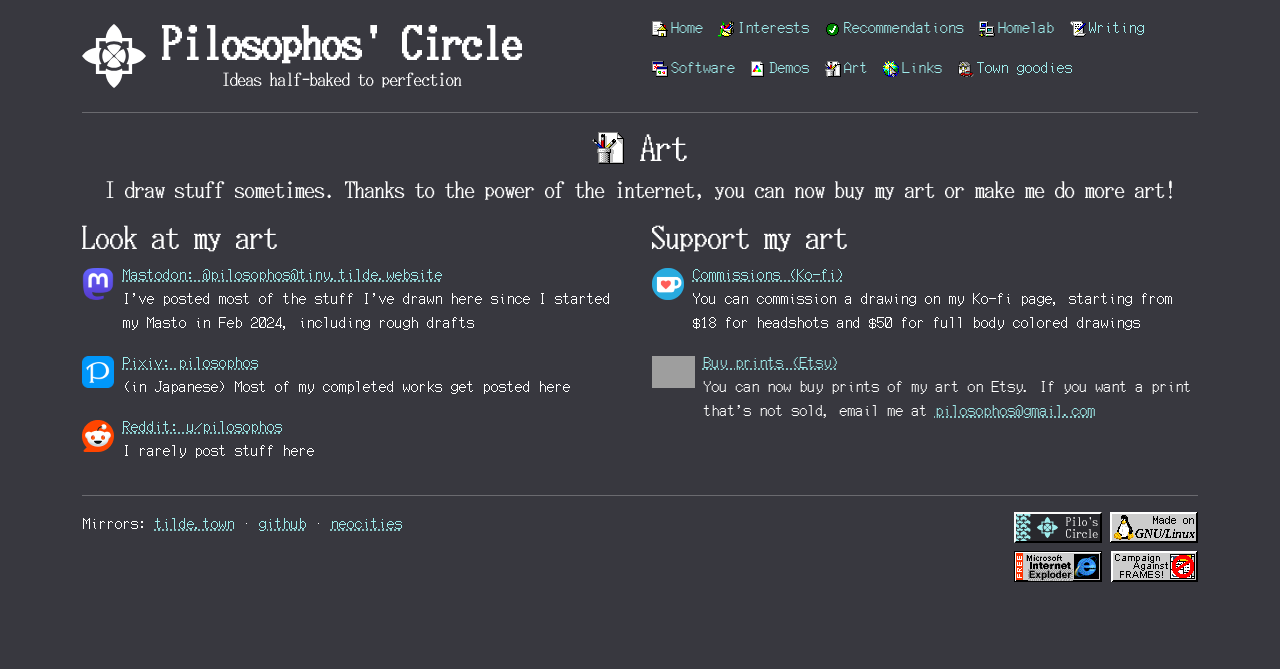
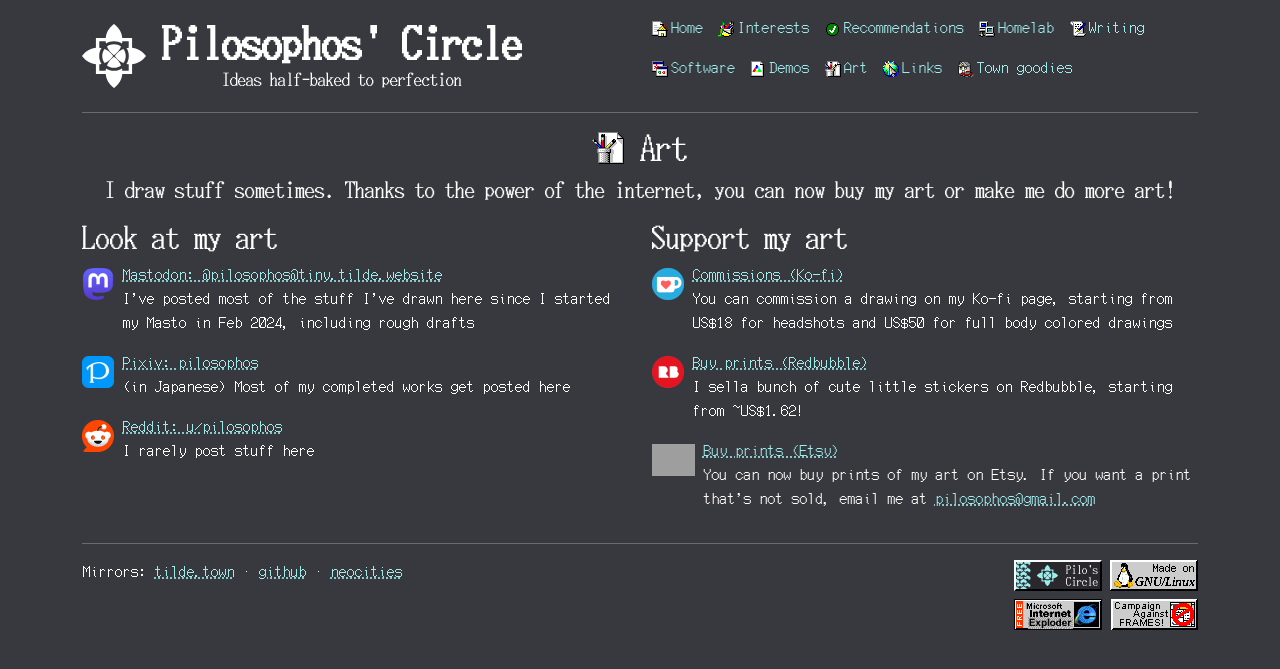
Before and after one commit to pilosophos/pilosophos-site-v1, a Jekyll site: the page built from art.html, in a window 1280 px wide. Shown: the top 669 px of the page. Built offline with Jekyll 4.4.1, drawn with Linux system fonts in a browser that asks for light colours; grey boxes are pictures that could not be loaded.

Commit message:
add redbubble link

```diff
--- a/art.html
+++ b/art.html
@@ -53,7 +53,16 @@ description: I draw stuff sometimes. Thanks to the power of the internet, you ca
           </a>
           <div>
             <a href="https://ko-fi.com/pilosophos/commissions">Commissions (Ko-fi)</a>
-            <p>You can commission a drawing on my Ko-fi page, starting from $18 for headshots and $50 for full body colored drawings</p>
+            <p>You can commission a drawing on my Ko-fi page, starting from US$18 for headshots and US$50 for full body colored drawings</p>
+          </div>
+        </li>
+        <li>
+          <a href="https://www.redbubble.com/people/pilosophos/shop" class="icon-link">
+            <img src="{{ '/assets/images/icons/redbubble.png' | relative_url }}" role="presentation" class="icon-32">
+          </a>
+          <div>
+            <a href="https://www.redbubble.com/people/pilosophos/shop">Buy prints (Redbubble)</a>
+            <p>I sella bunch of cute little stickers on Redbubble, starting from ~US$1.62!</p>
           </div>
         </li>
         <li>
```
Also changed, not shown: assets/images/icons/redbubble.png (added).
